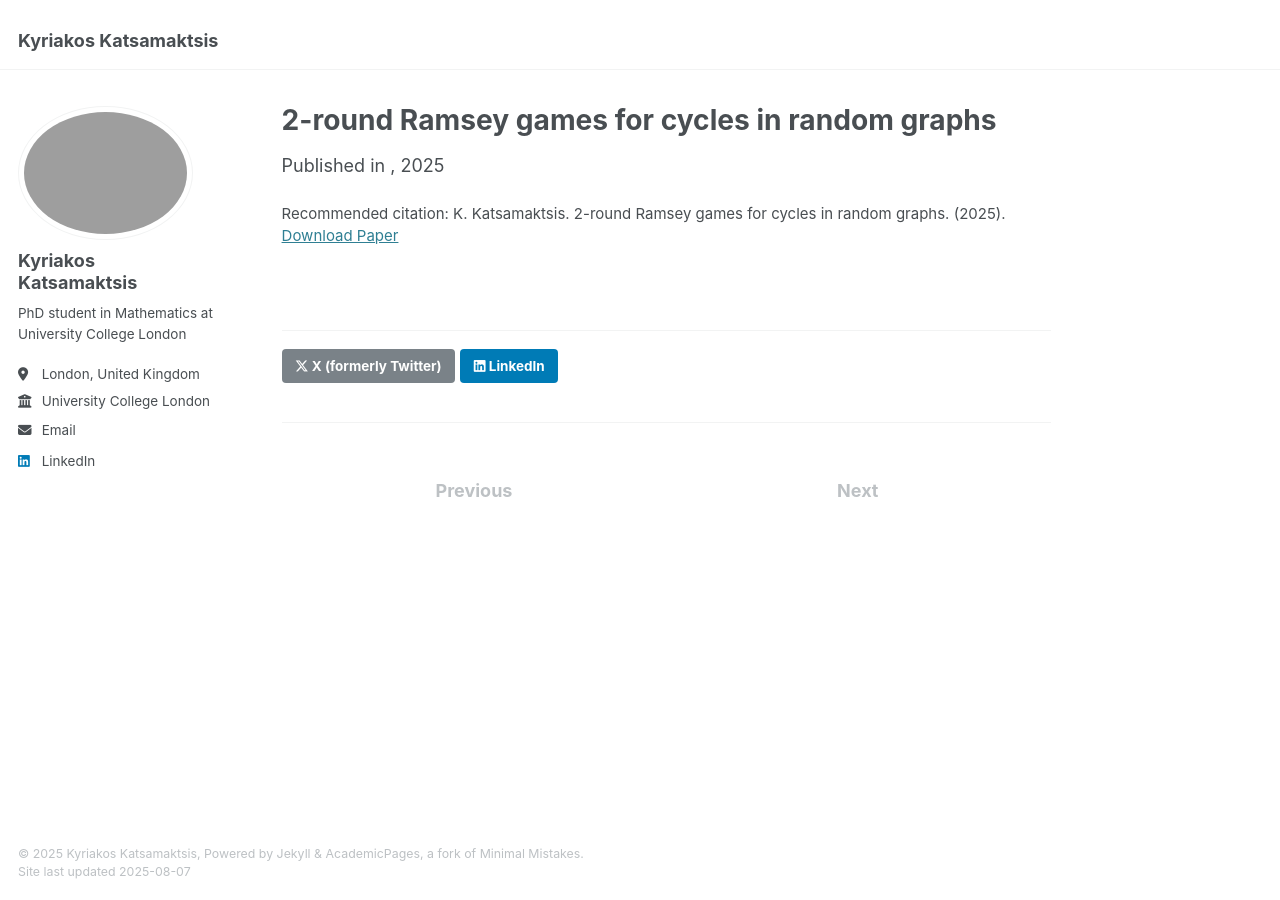
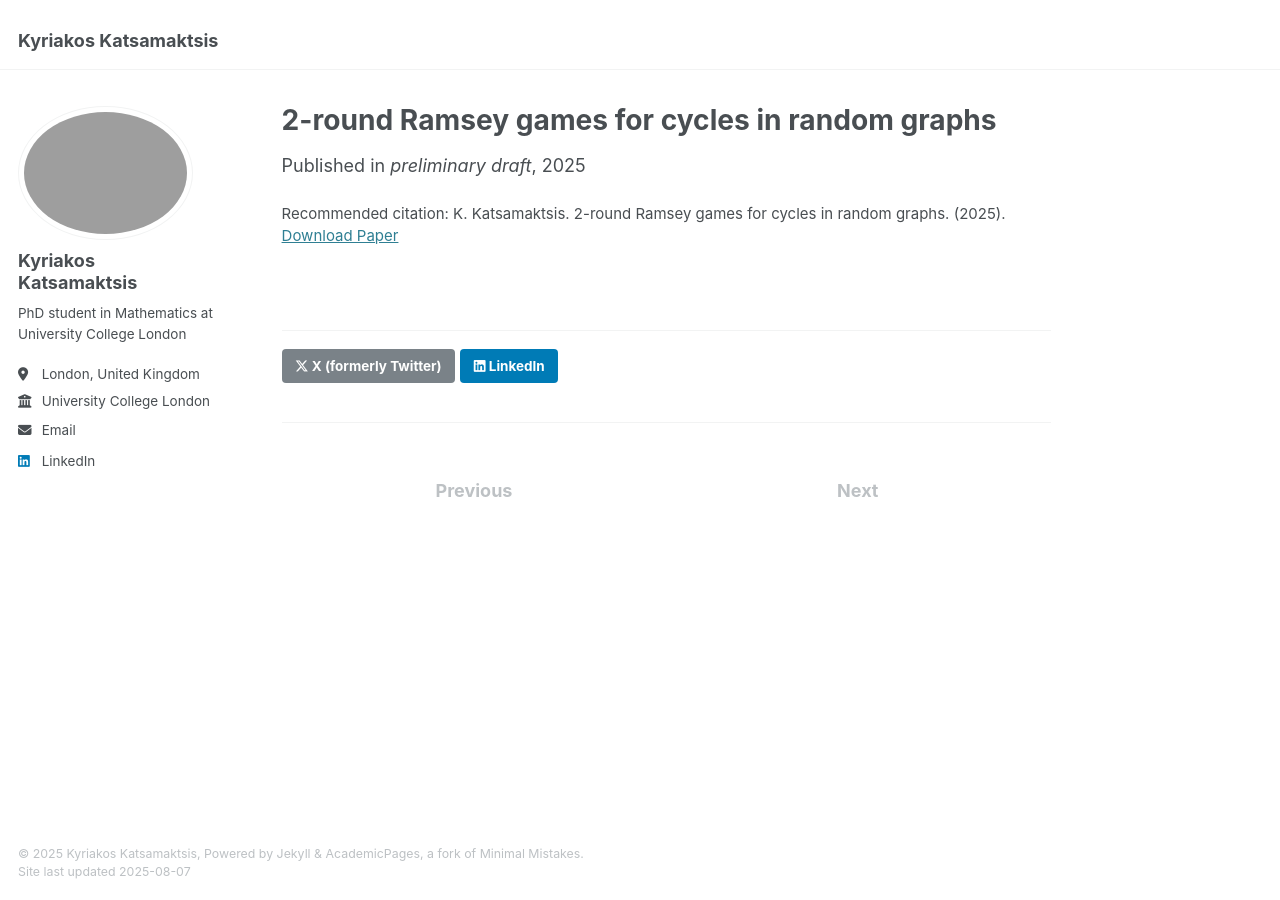
Before and after one commit to Kyriakosk/kyriakosk.github.io, a Jekyll site: the page built from _publications/2025b_random_ramsey.md, in a window 1280 px wide. Built offline with Jekyll 4.4.1, drawn with Linux system fonts in a browser that asks for light colours.

Commit message:
updated publications

```diff
--- a/_publications/2025b_random_ramsey.md
+++ b/_publications/2025b_random_ramsey.md
@@ -4,9 +4,9 @@ collection: publications
 permalink: /publication/2025_random_ramsey
 excerpt: ''
 date: 2025-08-06
-paperurl: ''
+paperurl: 'https://kyriakosk.github.io/files/random_ramsey-3.pdf'
 other_authors:
-arxiv: True
-venue: ''
+arxiv: False
+venue: 'preliminary draft'
 citation: 'K. Katsamaktsis. 2-round Ramsey games for cycles in random graphs. (2025).'
 ---
```
